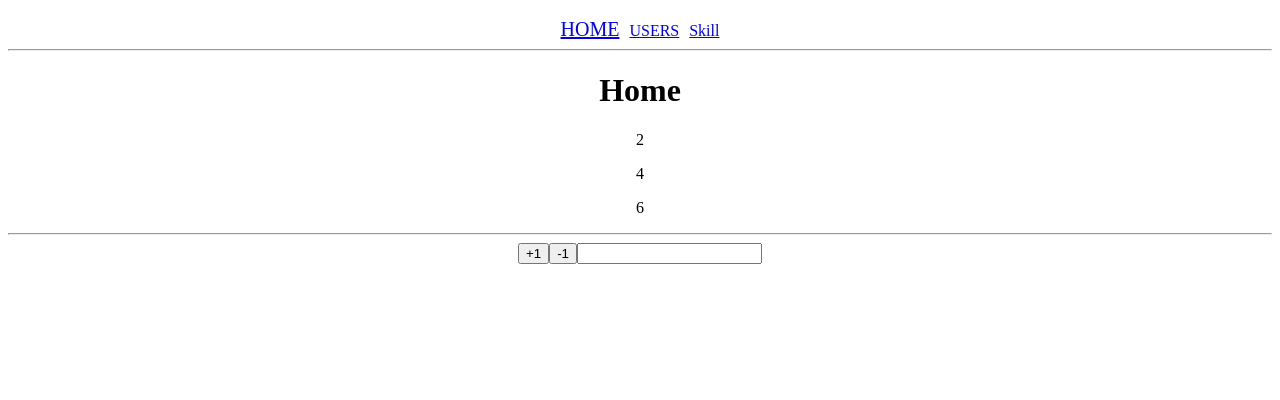
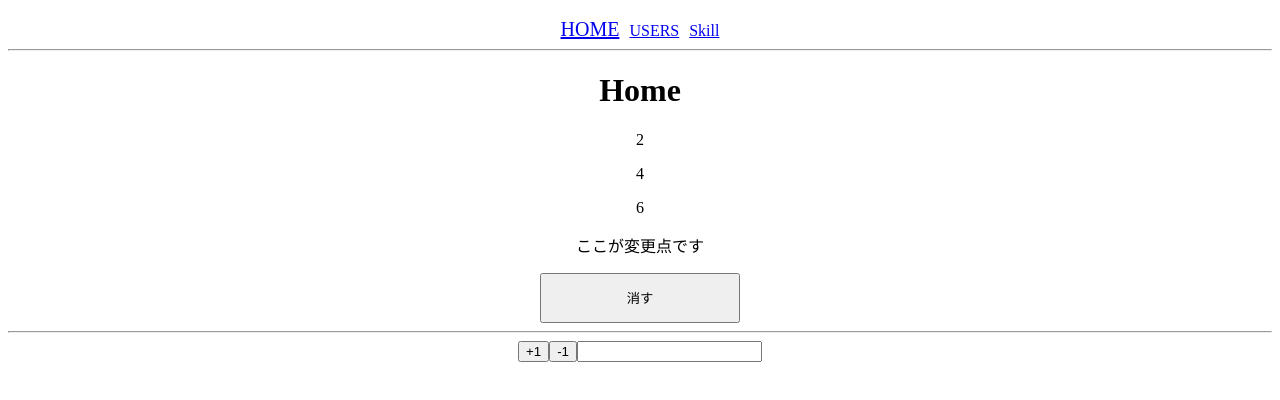
Before and after one commit to yoooshiii/vueRouter-practice, a Vue app: page / in a window 1280 px wide. Shown: the top 400 px of the page. Built offline with nearby package versions, Linux system fonts and the light colour scheme.

Commit message:
practice Constitution

```diff
--- a/src/views/Home.vue
+++ b/src/views/Home.vue
@@ -4,11 +4,18 @@
     <p>{{ count }}</p>
     <p>{{ double }}</p>
     <p>{{ triple }}</p>
+    <p v-if='show'>ここが変更点です</p>
+    <button @click= 'show=!show' name="button">消す</button>
   </div>
 </template>
 
 <script>
 export default {
+  data(){
+    return{
+        show:true
+    }
+  },
   computed: {
     double(){
       return this.$store.getters.double;
@@ -23,3 +30,16 @@ export default {
 };
 
 </script>
+<style scoped>
+button{
+  width: 200px;
+  height: 50px;
+}
+
+.v-enter-active,.v-leave-active{
+  transition: opacity 1s;
+}
+.v-enter, .v-leave-to{
+  opacity: 0;
+}
+</style>
```
